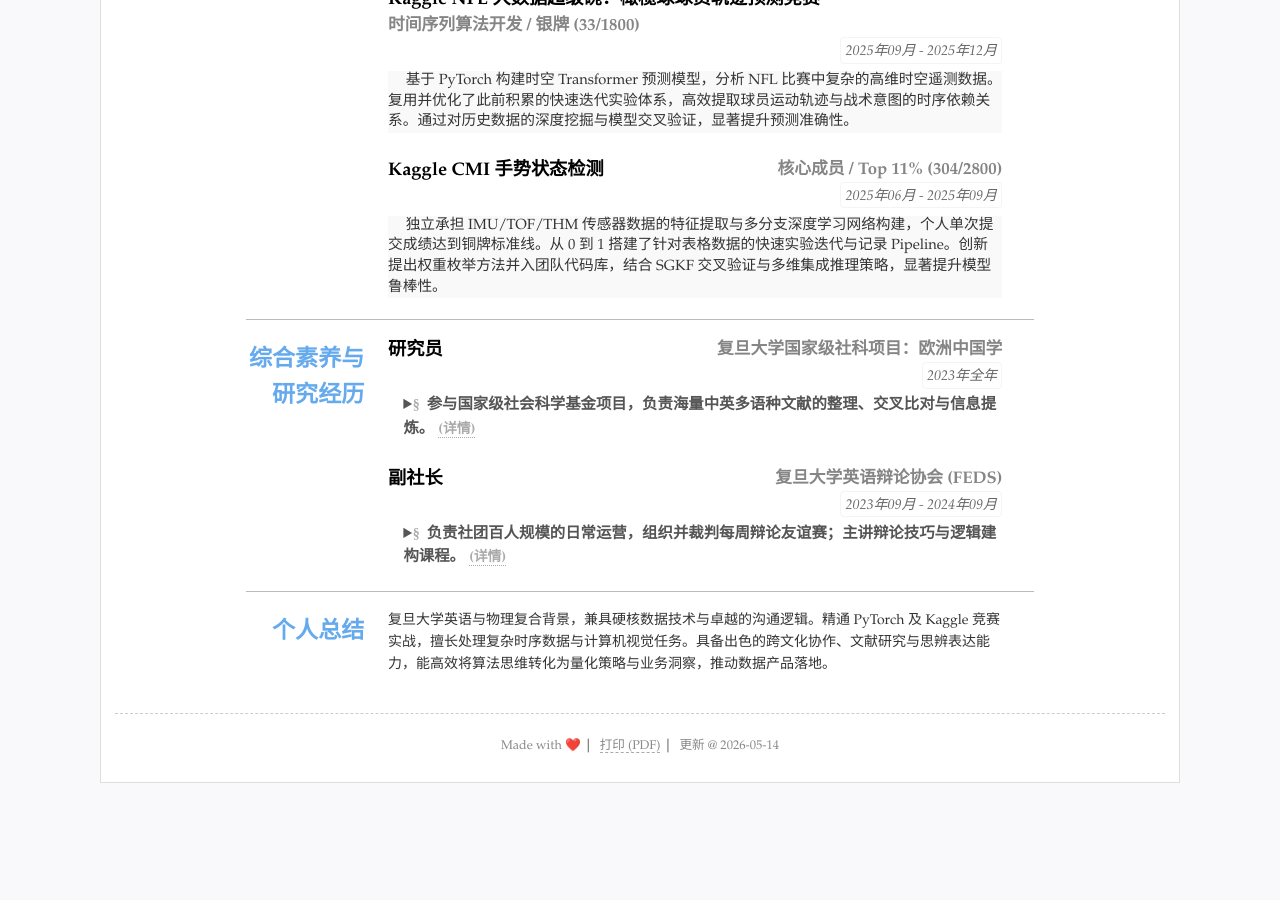
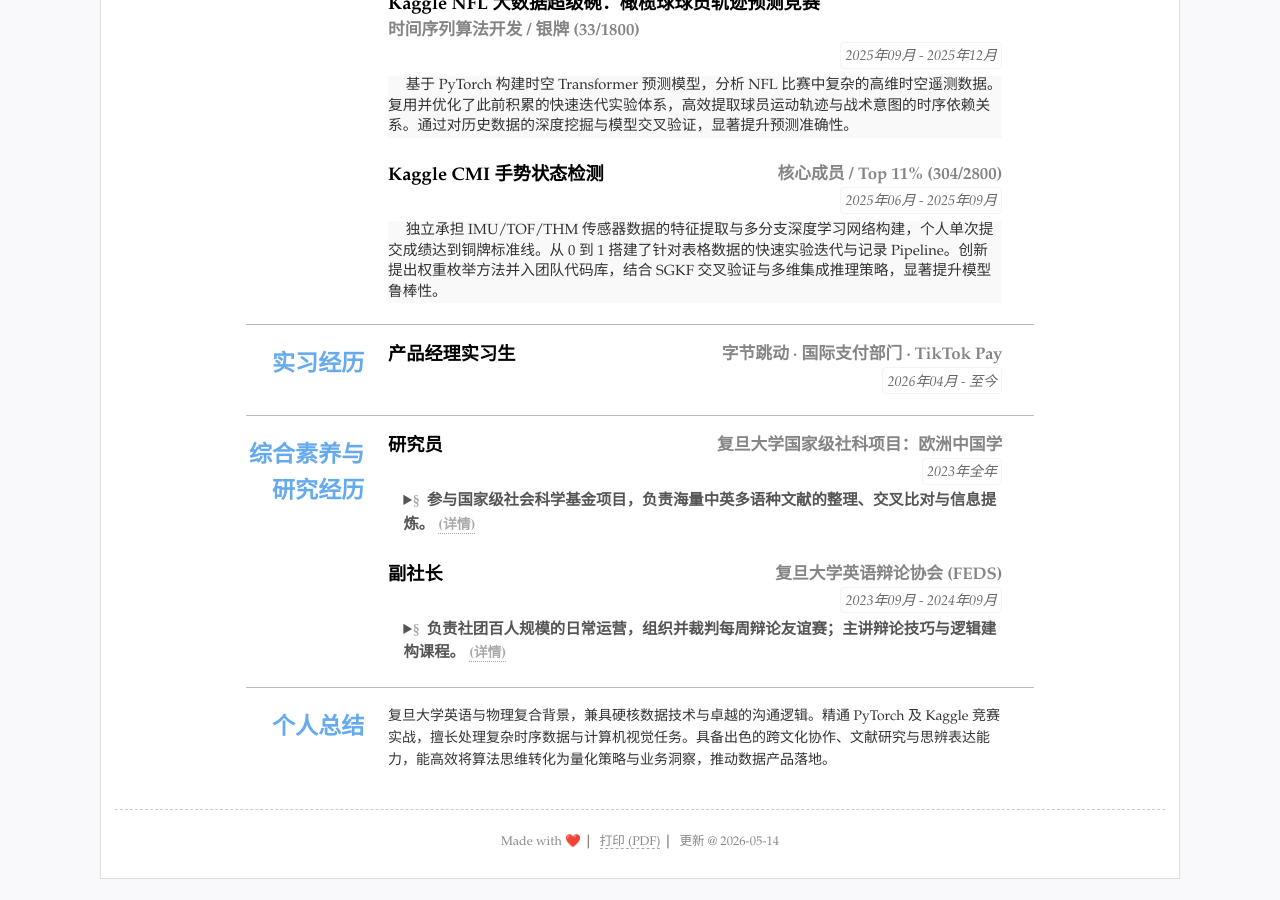
Before and after one commit to hanBufan/CV, a Jekyll site: the page built from index.html, in a window 1280 px wide and 900 px high, scrolled down 1108 px. Built offline with Jekyll 4.4.1, drawn with Linux system fonts in a browser that asks for light colours; before the commit the page ends 1912 px from its top, so only the background shows below that.

Commit message:
Add profile photo and ByteDance internship entry
- Set photo to assets/img/photo.jpg
- Add 实习经历 section: PM intern at ByteDance TikTok Pay (2026.04–present)

Co-Authored-By: Claude Sonnet 4.6 <noreply@anthropic.com>

```diff
--- a/_data/resume.yml
+++ b/_data/resume.yml
@@ -2,7 +2,7 @@
 title: "韩步凡的简历"
 lang: "zh"
 name: "韩步凡"
-photo: "" # 照片可空，不显示
+photo: "assets/img/photo.jpg" # 照片可空，不显示
 
 contact:
   - text: "22300120126@m.fudan.edu.cn"
@@ -65,6 +65,13 @@ main:
         detail: "独立承担 IMU/TOF/THM 传感器数据的特征提取与多分支深度学习网络构建，个人单次提交成绩达到铜牌标准线。从 0 到 1 搭建了针对表格数据的快速实验迭代与记录 Pipeline。创新提出权重枚举方法并入团队代码库，结合 SGKF 交叉验证与多维集成推理策略，显著提升模型鲁棒性。"
 
   - type: experience
+    name: 实习经历
+    content:
+      - title: 产品经理实习生
+        sub: "字节跳动 · 国际支付部门 · TikTok Pay"
+        duration: "2026年04月 - 至今"
+
+  - type: experience
     name: 综合素养与研究经历
     content:
       - title: 研究员
```
Also changed, not shown: 1 other file.
